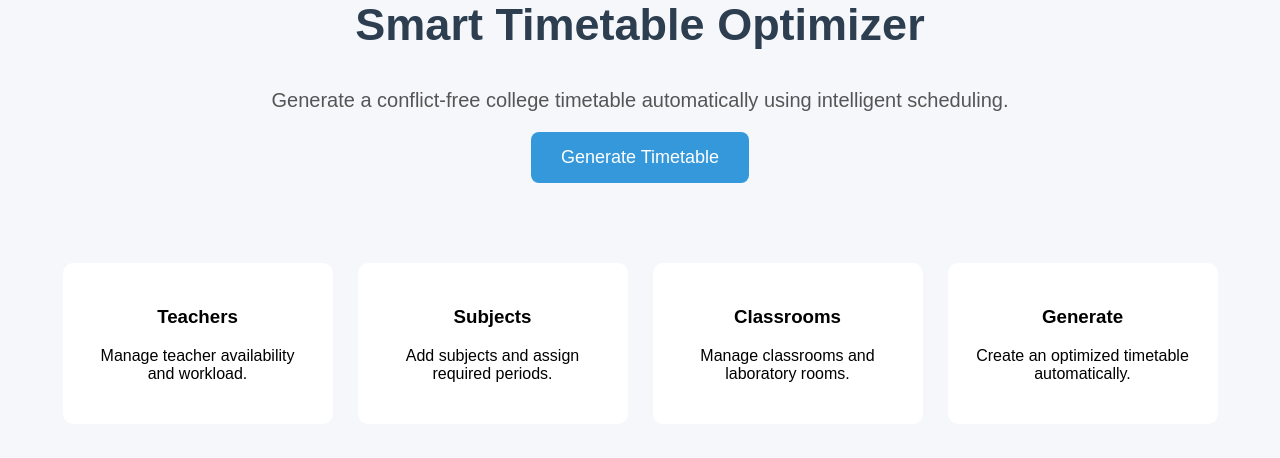
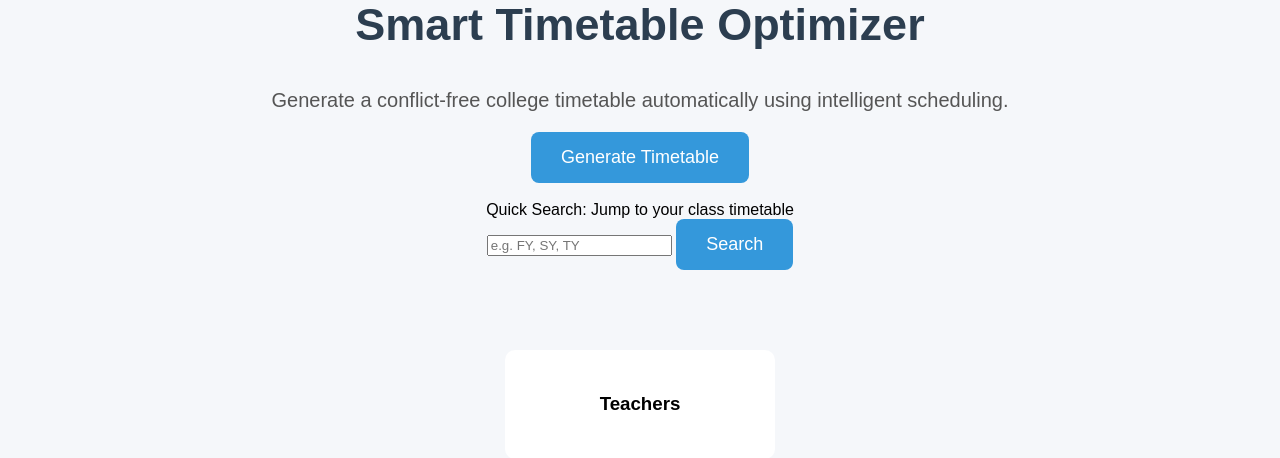
Before and after one commit to palakpj25hds/smart-timetable-optimizer, a Flask app: page / in a window 1280 px wide. Shown: the part 244-702 px from the top of the page. Run offline with Flask 3, Linux system fonts and the light colour scheme.

Commit message:
Update index.html

```diff
--- a/templates/index.html
+++ b/templates/index.html
@@ -42,6 +42,14 @@
     <button>Generate Timetable</button>
 </a>
 
+        <br><br>
+
+        <form action="/generate" method="GET">
+            <label>Quick Search: Jump to your class timetable</label><br>
+            <input type="text" name="class_name" placeholder="e.g. FY, SY, TY" required>
+            <button type="submit">Search</button>
+        </form>
+
     </section>
 
 
@@ -50,30 +58,3 @@
 
         <div class="card">
             <h3> Teachers</h3>
-            <p>Manage teacher availability and workload.</p>
-        </div>
-
-
-        <div class="card">
-            <h3> Subjects</h3>
-            <p>Add subjects and assign required periods.</p>
-        </div>
-
-
-        <div class="card">
-            <h3> Classrooms</h3>
-            <p>Manage classrooms and laboratory rooms.</p>
-        </div>
-
-
-        <div class="card">
-            <h3> Generate</h3>
-            <p>Create an optimized timetable automatically.</p>
-        </div>
-
-    </section>
-
-
-</body>
-
-</html>
```
